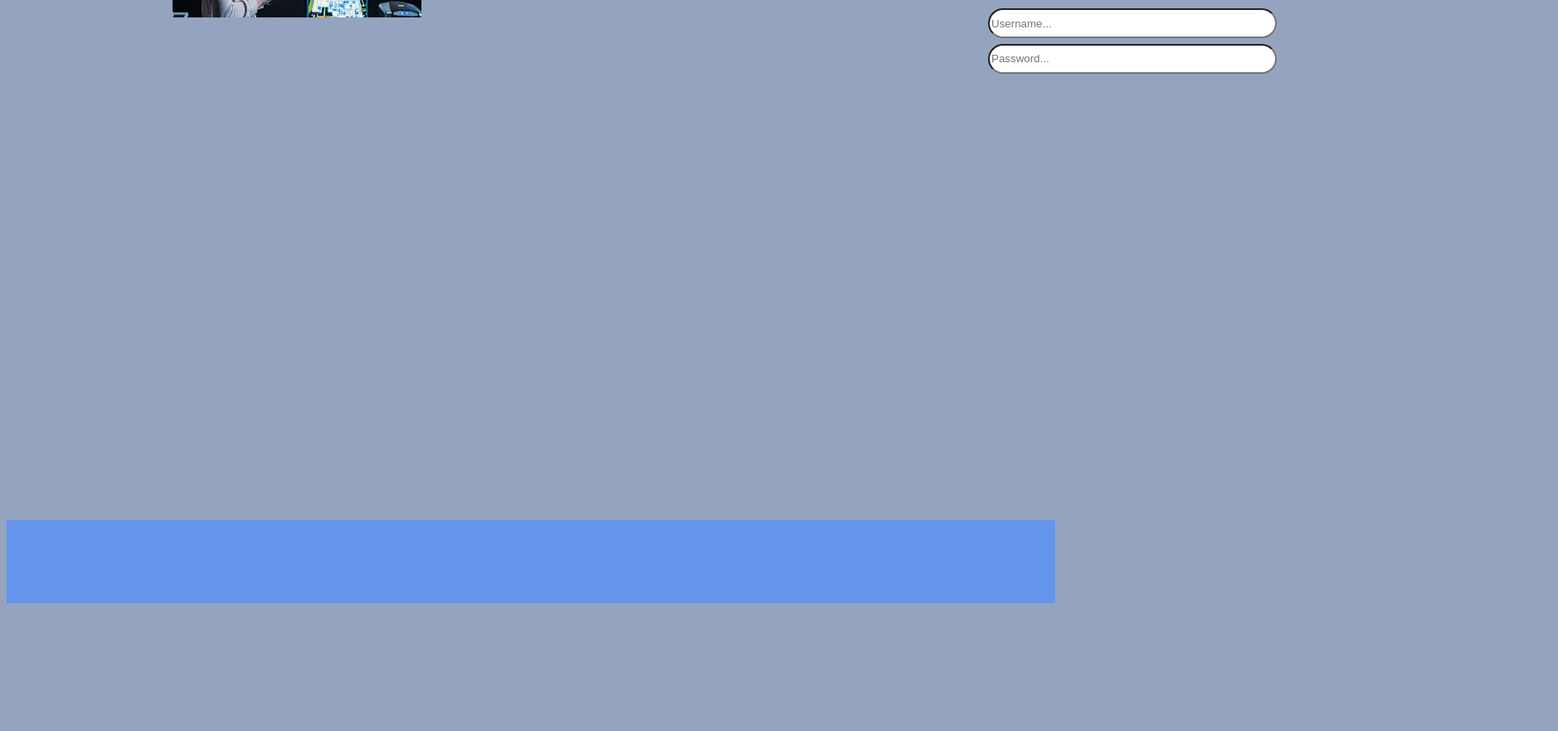
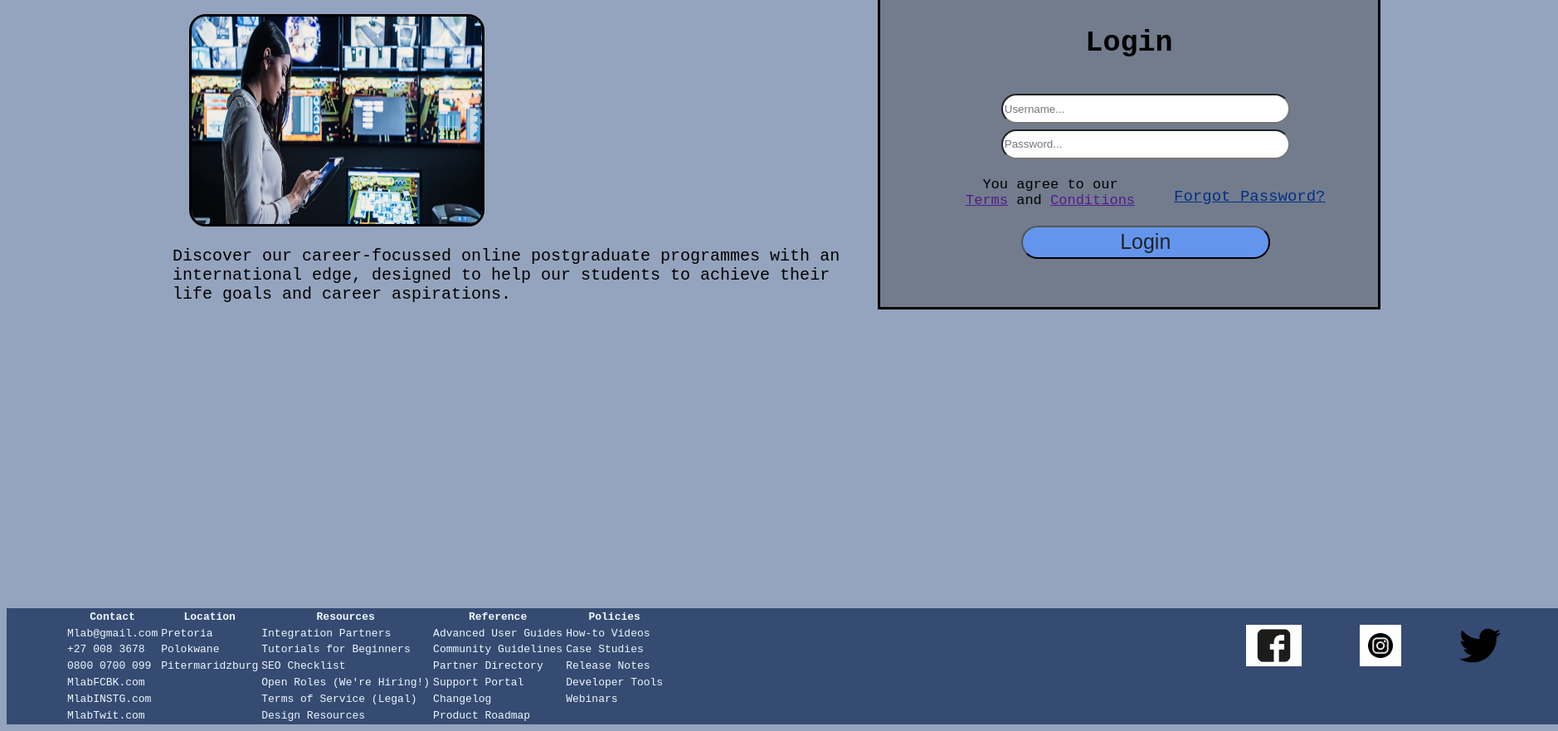
Before and after one commit to MondliWentandane/Task2.4, a plain HTML site: page index.html in a window 1280 px wide. Shown: the part 1505-2386 px from the top of the page at 83% size, 1878 px wide, since content can reach past the window. Before the commit the page ends 2240 px from the top, so only its background shows below. Drawn offline with Linux system fonts and the light colour scheme.

Commit message:
Before Knock off

```diff
--- a/index.html
+++ b/index.html
@@ -134,7 +134,9 @@
       <div id="sectionTwoOfOne">
          <img src="assets/course1.jpg" alt="course1 image">
          <img src="assets/course2.jpg" alt="course2 images">
-         <img src="assets/course3.png" alt="course3 image">
+         <img src="assets/course3.png" alt="course3 image" style="margin-left: 20px;">
+         <p style="font-size: 20px;">Discover our career-focussed online postgraduate programmes with an<br>
+            international edge, designed to help our students to achieve their life goals and career aspirations. </p>
       </div>
       <div id="sectionTwoOfTwo">
          <h3>Take Our Online Course</h3>
@@ -145,7 +147,7 @@
            </div>
            <p>__________OR __________</p>
            <h3>Login</h3>
-           <table style="margin-left: 130px;">
+           <table style="margin-left: 100px;">
               <tr>
                <td>
                   <input type="text" name="username" placeholder="Username..." required>
@@ -154,16 +156,82 @@
               <tr>
                <td> <input type="password" name="password" placeholder="Password..." required></td>
               </tr>
+              <tr>
+               <td style="display: inline-flex; gap: 40px;">
+                  <p style="font-size: 17px; margin-right: 7px;">You agree to our <br>
+                    <a href="">Terms</a> and <a href="">Conditions</a></p>
+                  <a style="font-size: 19px; color: rgb(3, 48, 133); margin-top: 30px;" href="" rel="">Forgot Password?</a>
+               </td>
+              </tr>
+              <tr>
+               <td><button onclick="">Login</button></td>
+              </tr>
            </table>
-
-
-
       </div>
 
     </div><br>
 
     <footer>
-
+        <table style="margin-left: 70px;">
+          <thead>
+            <tr>
+               <th>Contact</th>
+               <th>Location</th>
+               <th>Resources</th>
+               <th>Reference</th>
+               <th>Policies</th>
+            </tr>
+          </thead>
+          <tbody>
+            <tr>
+               <td>Mlab@gmail.com</td>
+               <td>Pretoria</td>
+               <td>Integration Partners</td>
+               <td>Advanced User Guides</td>
+               <td>How-to Videos</td>
+            </tr>
+            <tr>
+               <td>+27 008 3678</td>
+               <td>Polokwane</td>
+               <td>Tutorials for Beginners</td>
+               <td>Community Guidelines</td>
+               <td>Case Studies</td>
+            </tr>
+            <tr>
+               <td>0800 0700 099</td>
+               <td>Pitermaridzburg</td>
+               <td>SEO Checklist</td>
+               <td>Partner Directory</td>
+               <td>Release Notes</td>
+            </tr>
+            <tr>
+               <td>MlabFCBK.com</td>
+               <td></td>
+               <td>Open Roles (We're Hiring!)</td>
+               <td>Support Portal</td>
+               <td>Developer Tools</td>
+            </tr>
+            <tr>
+               <td>MlabINSTG.com</td>
+               <td></td>
+               <td>Terms of Service (Legal)</td>
+               <td>Changelog</td>
+               <td>Webinars</td>
+            </tr>
+            <tr>
+               <td>MlabTwit.com</td>
+               <td></td>
+               <td>Design Resources</td>
+               <td>Product Roadmap</td>
+               <td></td>
+            </tr>
+          </tbody>
+        </table>
+        <div style="display: inline-flex; gap: 70px; margin-top: 20px;">
+          <img src="assets/FCBK-icon2.jpg" alt="" height="50">
+          <img src="assets/insta-icon.jpg" alt="" height="50">
+          <img src="assets/tweet-icon.jpg" alt="" height="50">
+        </div>
     </footer>
 
     <script src="script.js"></script>
--- a/style.css
+++ b/style.css
@@ -39,7 +39,7 @@ button{
     width: 100px;
     font-size: medium;
     background-color: cornflowerblue;
-    color: rgb(24, 26, 27);
+    color: rgb(32, 36, 37);
 }
 nav button:hover {
     background-color: royalblue;
@@ -97,8 +97,12 @@ nav button:hover {
  }
 
 footer{
-    background-color: cornflowerblue;
-    height: 100px;
+    background-color: rgb(53, 75, 114);
+    height: 140px;
+    width: 1870px;
+    color: aliceblue;
+    display: inline-flex;
+    gap: 700px;
 }
 #imagesStyle .button {
   margin-left: 20px;
@@ -132,24 +136,37 @@ footer{
 }
 
 #sectionTwoOfOne{
-    height: 450px;
+    font-family: monospace;
+    height: 650px;
     width: 850px;
 }
 #sectionTwoOfTwo{
-    height: 450px;
+    background-color: rgb(114, 124, 141);
+    height: 650px;
     width: 600px;
     text-align: center;
     font-size: 30px;
+    border-style: solid;
 }
 #sectionTwoOfOne img{
-    width: 300px;
-    height: 200px;
+    margin-left: 20px;
+    margin-top: 20px;
+    width: 350px;
+    height: 250px;
+    border-radius: 20px;
+    border-style: solid;
 }
 #sectionTwo{
-    margin-bottom: 560px;
+    margin-top: 100px;
+    margin-bottom: 360px;
     display: inline-flex;
 
     margin-left: 200px;
+}
+table button{
+    width: 300px;
+    height: 40px;
+    font-size: 25px;
 }
 
 #icons{
```
Also changed, not shown: assets/FCBK-icon2.jpg (added), assets/insta-icon.jpg (added), assets/tweet-icon.jpg (added).
